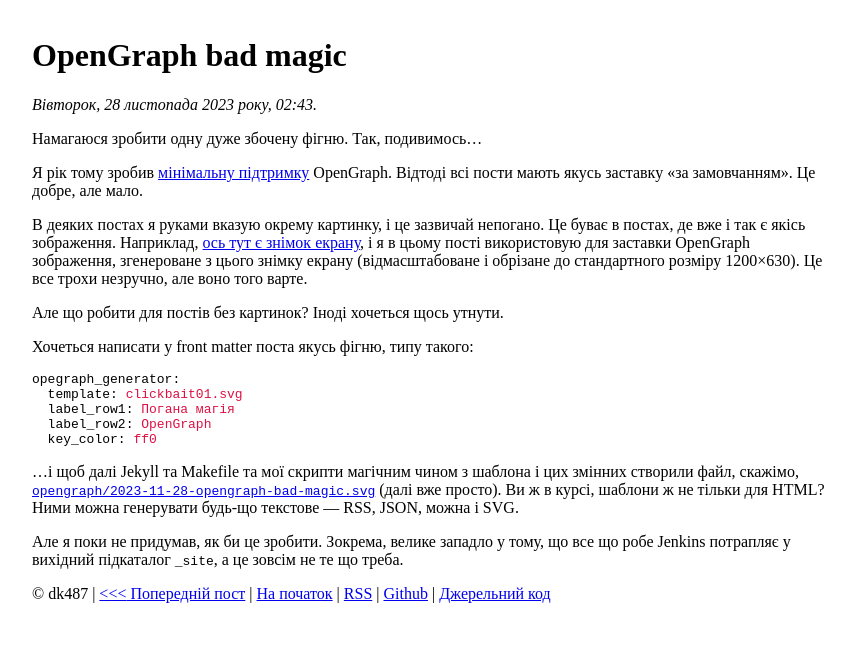
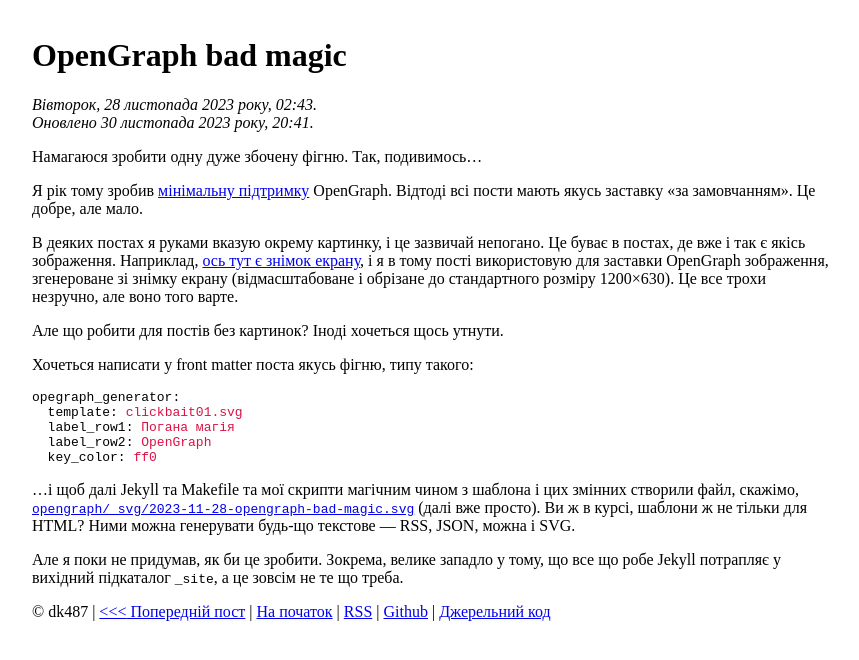
Before and after one commit to dk487/test.de.co.ua, a Jekyll site: the page built from _posts/2023/2023-11-28-opengraph-bad-magic.md, in a window 1280 px wide. Shown: the top 660 px of the page, without its empty margins (208-1067 px from the left). Built offline with Jekyll 4.4.1, drawn with Linux system fonts in a browser that asks for light colours.

Commit message:
Minor post updates

````diff
--- a/_posts/2023/2023-11-28-opengraph-bad-magic.md
+++ b/_posts/2023/2023-11-28-opengraph-bad-magic.md
@@ -2,15 +2,20 @@
 title: OpenGraph bad magic
 title_lang: en
 date: 2023-11-28 04:43:23 +02:00
-mtime: 2023-11-28 04:55:11 +02:00
+mtime: 2023-11-30 20:41:15 +02:00
 opengraph: /opengraph/2023-11-28-opengraph-bad-magic.png
+opegraph_generator:
+  template: clickbait01.svg
+  label_row1: Погана магія
+  label_row2: OpenGraph
+  key_color: ff0
 ---
 
 Намагаюся зробити одну дуже збочену фігню. Так, подивимось…
 
 Я рік тому зробив [мінімальну підтримку][1] OpenGraph. Відтоді всі пости мають якусь заставку «за замовчанням». Це добре, але мало.
 
-В деяких постах я руками вказую окрему картинку, і це зазвичай непогано. Це буває в постах, де вже і так є якісь зображення. Наприклад, [ось тут є знімок екрану][2], і я в цьому пості використовую для заставки OpenGraph зображення, згенероване з цього знімку екрану (відмасштабоване і обрізане до стандартного розміру 1200×630). Це все трохи незручно, але воно того варте.
+В деяких постах я руками вказую окрему картинку, і це зазвичай непогано. Це буває в постах, де вже і так є якісь зображення. Наприклад, [ось тут є знімок екрану][2], і я в тому пості використовую для заставки OpenGraph зображення, згенероване зі знімку екрану (відмасштабоване і обрізане до стандартного розміру 1200×630). Це все трохи незручно, але воно того варте.
 
 Але що робити для постів без картинок? Іноді хочеться щось утнути.
 
@@ -24,10 +29,10 @@
   key_color: ff0
 ```
 
-…і щоб далі Jekyll та Makefile та мої скрипти магічним чином з шаблона і цих змінних створили файл, скажімо, [`opengraph/2023-11-28-opengraph-bad-magic.svg`][3] (далі вже просто). Ви ж в курсі, шаблони ж не тільки для <abbr>HTML</abbr>? Ними можна генерувати будь-що текстове — <abbr>RSS</abbr>, <abbr>JSON</abbr>, можна і <abbr>SVG</abbr>.
+…і щоб далі Jekyll та Makefile та мої скрипти магічним чином з шаблона і цих змінних створили файл, скажімо, [`opengraph/_svg/2023-11-28-opengraph-bad-magic.svg`][3] (далі вже просто). Ви ж в курсі, шаблони ж не тільки для <abbr>HTML</abbr>? Ними можна генерувати будь-що текстове — <abbr>RSS</abbr>, <abbr>JSON</abbr>, можна і <abbr>SVG</abbr>.
 
-Але я поки не придумав, як би це зробити. Зокрема, велике западло у тому, що все що робе Jenkins потрапляє у вихідний підкаталог `_site`, а це зовсім не те що треба.
+Але я поки не придумав, як би це зробити. Зокрема, велике западло у тому, що все що робе Jekyll потрапляє у вихідний підкаталог `_site`, а це зовсім не те що треба.
 
 [1]: /2022/07/16/opengraph-image.html
 [2]: /2023/10/16/hello-kubuntu.html
-[3]: https://github.com/dk487/test.de.co.ua/blob/master/opengraph/2023-11-28-opengraph-bad-magic.svg?short_path=5058a56
+[3]: https://github.com/dk487/test.de.co.ua/blob/master/opengraph/_svg/2023-11-28-opengraph-bad-magic.svg?plain=1
````
Also changed, not shown: opengraph/_svg/2023-11-28-opengraph-bad-magic.png (added), opengraph/_svg/2023-11-28-opengraph-bad-magic.svg (renamed from opengraph/2023-11-28-opengraph-bad-magic.svg), 2 other files.
